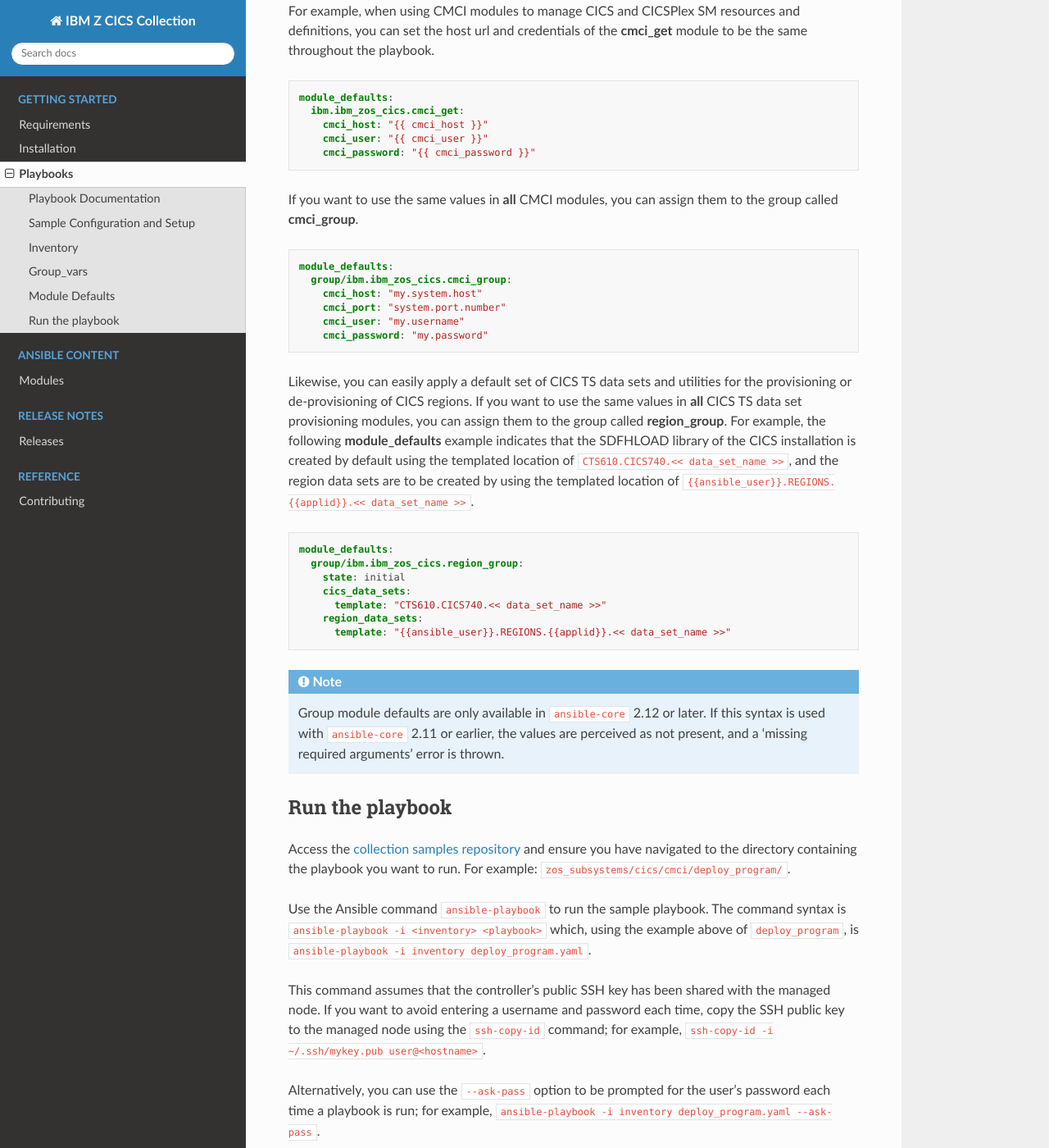
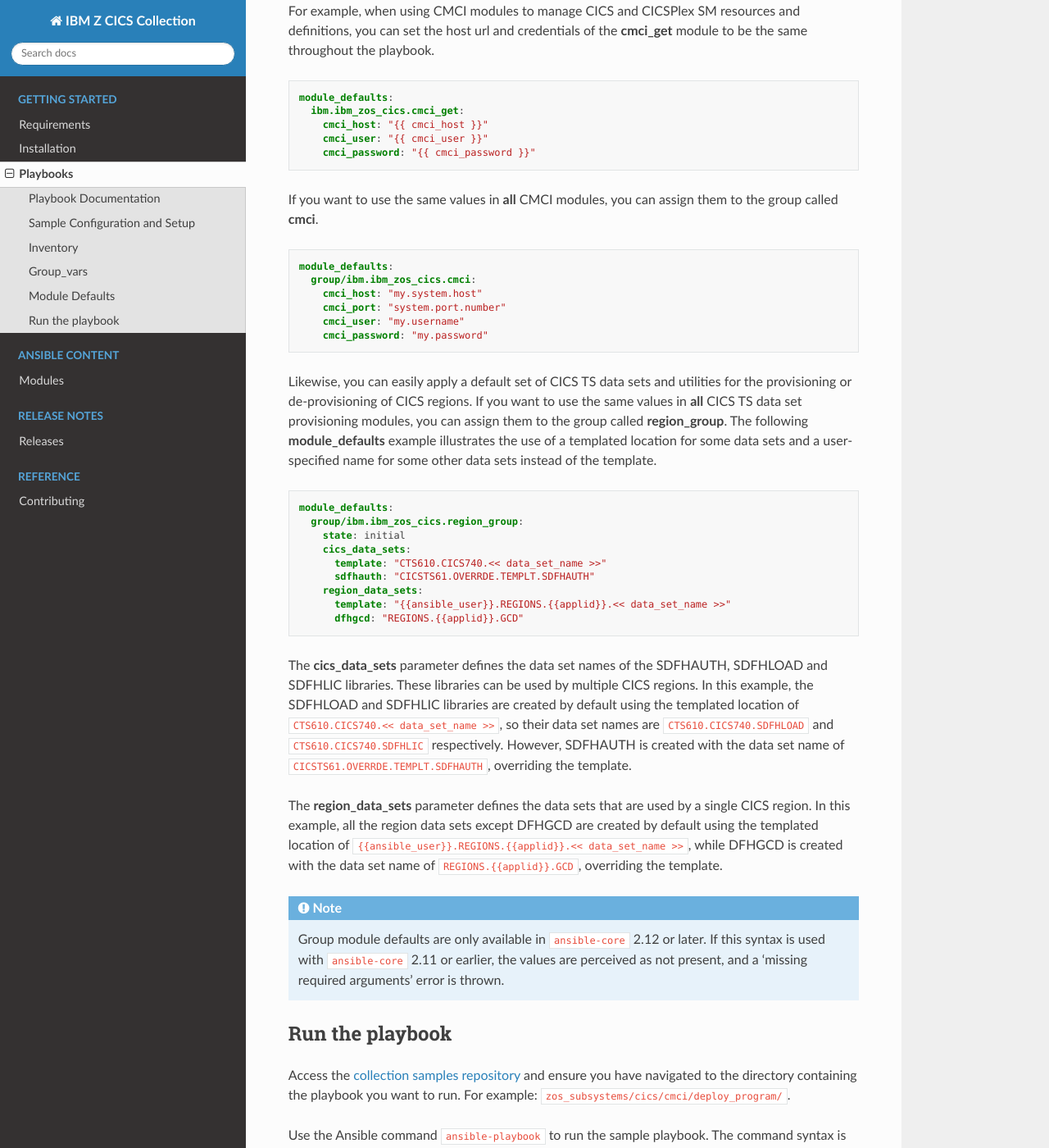
Before and after one commit to ansible-collections/ibm_zos_cics, a Sphinx documentation site: the page built from docs/source/playbooks.rst, in a window 1280 px wide and 1400 px high, scrolled down 3112 px. Shown: the whole window at 82% size. Built offline with Sphinx 7.4.7 and the Read the Docs theme 2.0.0, drawn with Linux system fonts in a browser that asks for light colours.

Commit message:
expand example

```diff
--- a/docs/source/playbooks.rst
+++ b/docs/source/playbooks.rst
@@ -193,12 +193,12 @@ credentials of the **cmci_get** module to be the same throughout the playbook.
 
 
 If you want to use the same values in **all** CMCI modules, you can assign them
-to the group called **cmci_group**.
+to the group called **cmci**.
 
 .. code-block:: yaml
 
    module_defaults:
-     group/ibm.ibm_zos_cics.cmci_group:
+     group/ibm.ibm_zos_cics.cmci:
        cmci_host: "my.system.host"
        cmci_port: "system.port.number"
        cmci_user: "my.username"
@@ -207,8 +207,8 @@ to the group called **cmci_group**.
 
 Likewise, you can easily apply a default set of CICS TS data sets and utilities for the provisioning or de-provisioning of CICS regions.
 If you want to use the same values in **all** CICS TS data set provisioning modules, you can assign them to the group called **region_group**.
-For example, the following **module_defaults** example indicates that the SDFHLOAD library of the CICS installation is created by default using the templated location of
-``CTS610.CICS740.<< data_set_name >>``, and the region data sets are to be created by using the templated location of ``{{ansible_user}}.REGIONS.{{applid}}.<< data_set_name >>``.
+The following **module_defaults** example illustrates the use of a templated location for some data sets and a user-specified name for
+some other data sets instead of the template.
 
 .. code-block:: yaml
 
@@ -217,8 +217,19 @@ For example, the following **module_defaults** example indicates that the SDFHLO
        state: initial
        cics_data_sets:
          template: "CTS610.CICS740.<< data_set_name >>"
+         sdfhauth: "CICSTS61.OVERRDE.TEMPLT.SDFHAUTH"
        region_data_sets:
          template: "{{ansible_user}}.REGIONS.{{applid}}.<< data_set_name >>"
+         dfhgcd: "REGIONS.{{applid}}.GCD"
+
+The **cics_data_sets** parameter defines the data set names of the SDFHAUTH, SDFHLOAD and SDFHLIC libraries. These libraries can be used by
+multiple CICS regions. In this example, the SDFHLOAD and SDFHLIC libraries are created by default using the templated location
+of ``CTS610.CICS740.<< data_set_name >>``, so their data set names are ``CTS610.CICS740.SDFHLOAD`` and ``CTS610.CICS740.SDFHLIC`` respectively.
+However, SDFHAUTH is created with the data set name of ``CICSTS61.OVERRDE.TEMPLT.SDFHAUTH``, overriding the template.
+
+The **region_data_sets** parameter defines the data sets that are used by a single CICS region. In this example, all the region data sets except
+DFHGCD are created by default using the templated location of ``{{ansible_user}}.REGIONS.{{applid}}.<< data_set_name >>``, while DFHGCD is created
+with the data set name of ``REGIONS.{{applid}}.GCD``, overriding the template.
 
 
 .. note::
```
